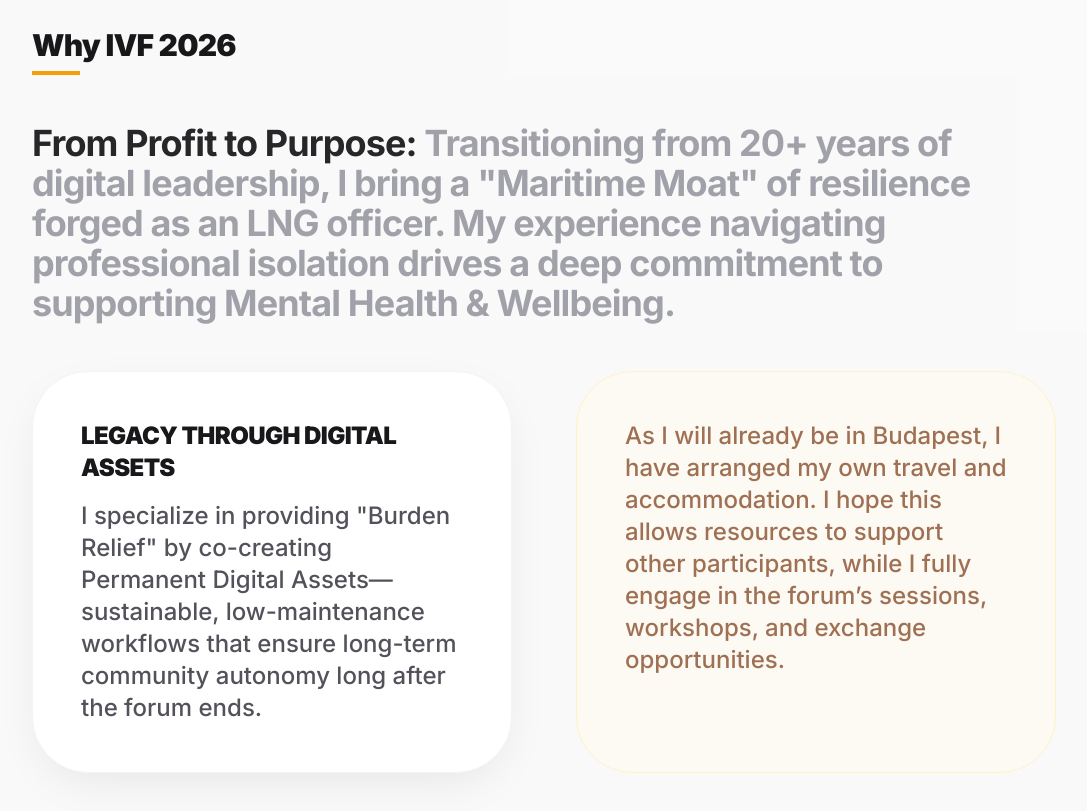
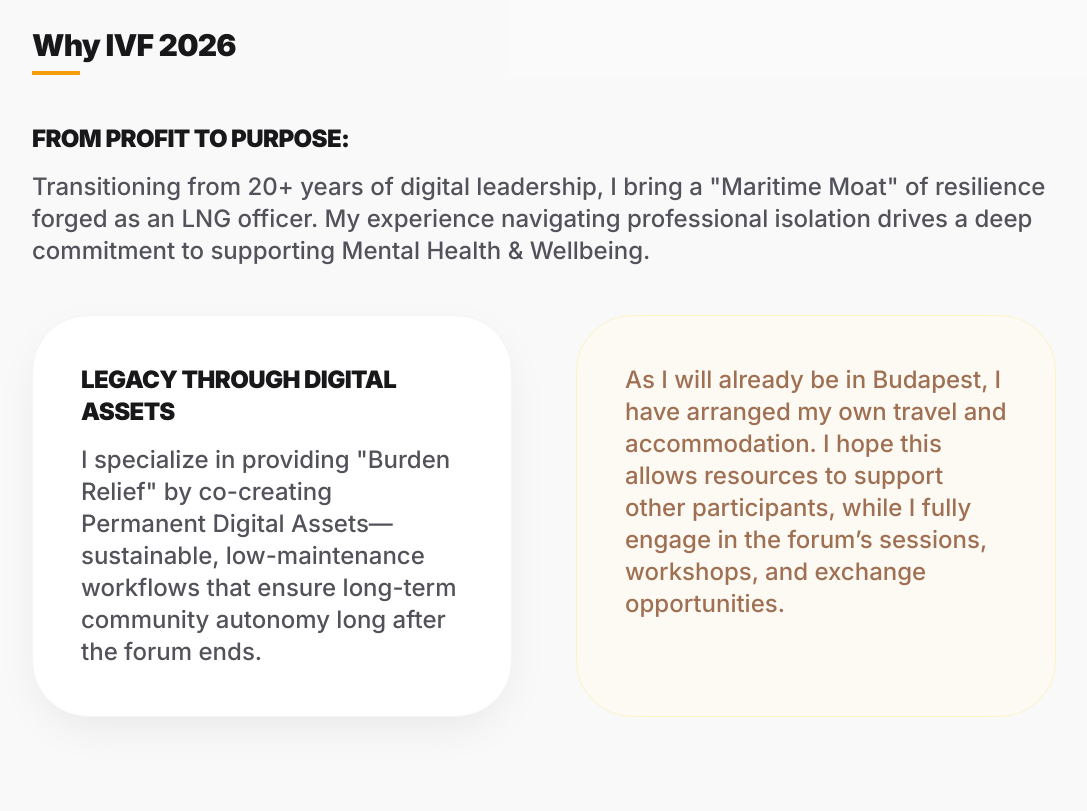
Before and after one commit to zeroshuping/portfolio, a React (Vite) app: page / in a window 1280 px wide. Shown: the part 6020-6831 px from the top of the page, without its empty margins (0-1087 px from the left). Built offline with nearby package versions, Linux system fonts and the light colour scheme.

Commit message:
Update App.tsx

```diff
--- a/App.tsx
+++ b/App.tsx
@@ -341,9 +341,12 @@
                <div className="h-1 w-12 bg-amber-500 mt-2"></div>
             </div>
 
-            <p className="text-2xl md:text-4xl font-bold text-zinc-800 leading-[1.4] tracking-tight text-pretty">
-              From Profit to Purpose: <span className="text-zinc-400">Transitioning from 20+ years of digital leadership, I bring a "Maritime Moat" of resilience forged as an LNG officer. My experience navigating professional isolation drives a deep commitment to supporting Mental Health & Wellbeing.</span>
-            </p>
+            <div className="space-y-4">
+              <h5 className="text-xl md:text-2xl font-black text-zinc-900 tracking-tight uppercase">From Profit to Purpose:</h5>
+              <p className="text-lg md:text-xl lg:text-2xl font-medium text-zinc-600 leading-relaxed text-pretty">
+                Transitioning from 20+ years of digital leadership, I bring a "Maritime Moat" of resilience forged as an LNG officer. My experience navigating professional isolation drives a deep commitment to supporting Mental Health & Wellbeing.
+              </p>
+            </div>
 
             <div className="grid md:grid-cols-2 gap-8 md:gap-16">
               <div className="p-8 md:p-12 bg-white rounded-[2.5rem] md:rounded-[3.5rem] paper-shadow border border-zinc-100">
```
